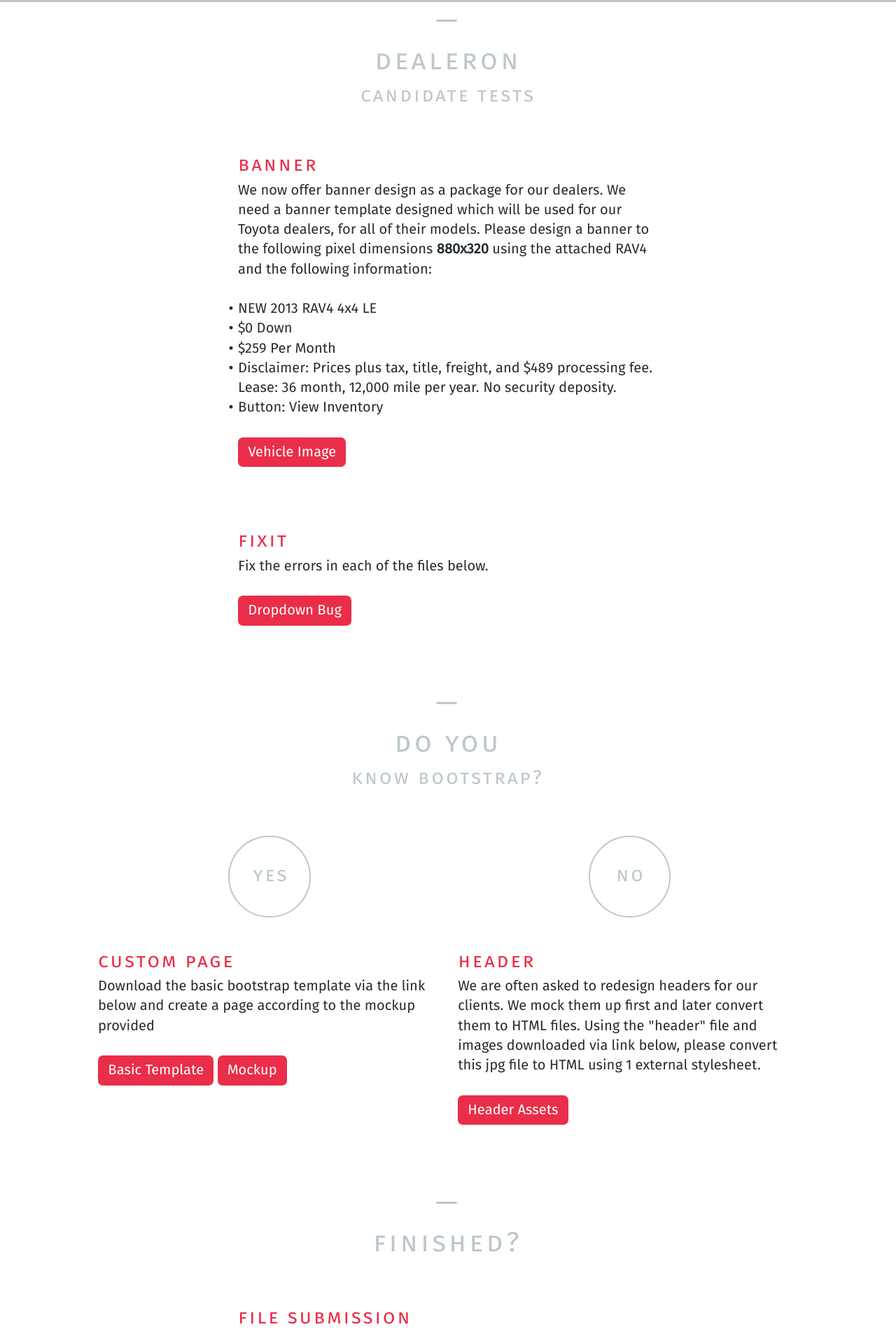
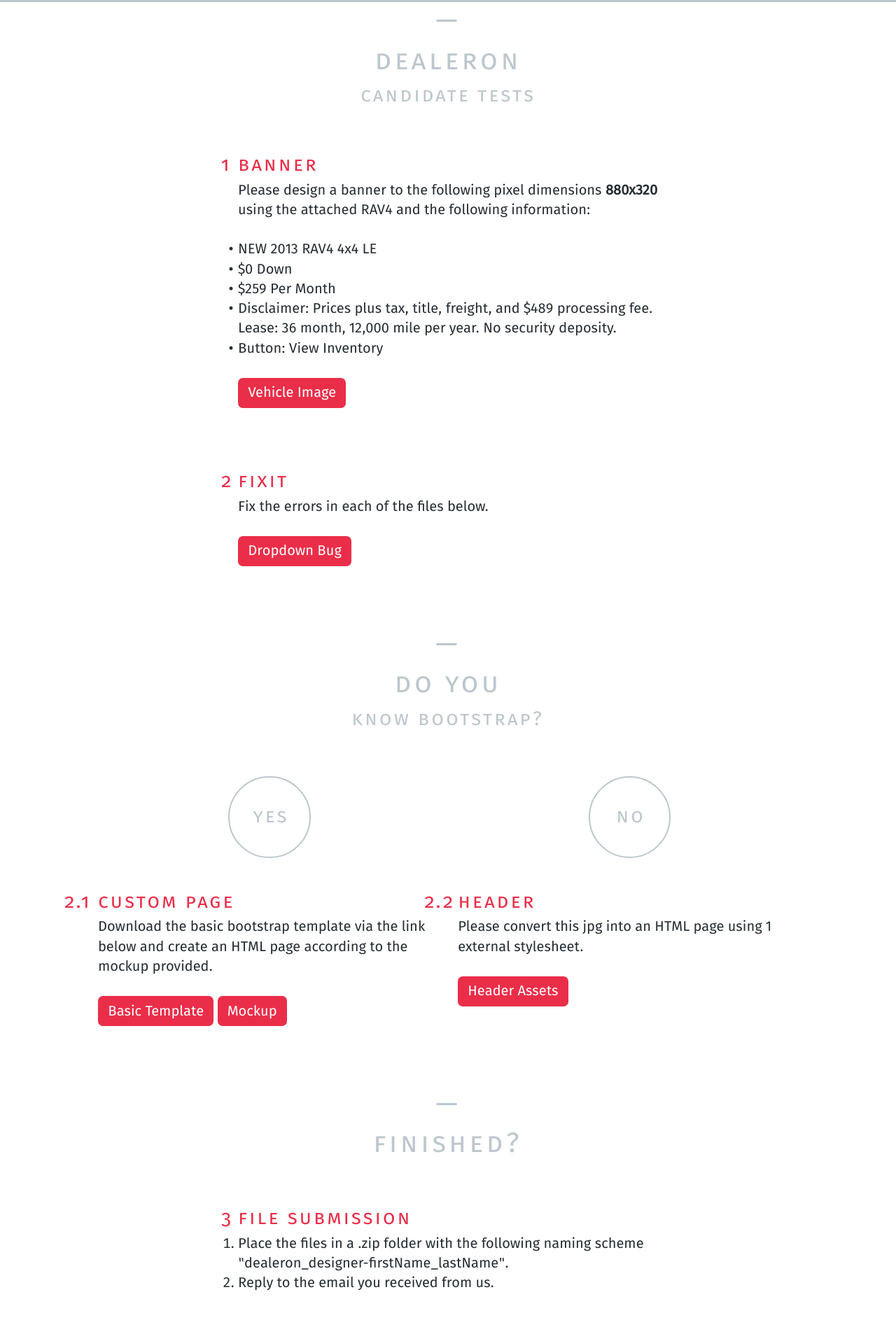
Before and after one commit to DealerOnClass/candidate, a Jekyll site: the page built from index.html, in a window 1280 px wide. Shown: the top 1906 px of the page at 70% size. Built offline with Jekyll 4.4.1, drawn with Linux system fonts in a browser that asks for light colours; some of the changed text lies outside the part shown.

Commit message:
Update v7

```diff
--- a/index.html
+++ b/index.html
@@ -2,12 +2,12 @@
 layout: default
 class: home
 ---
-<main class="site__main">
+<main class="site__main counter__reset--section">
     <article>
         <section class="wrapper">
             <div class="row">
-                <h4 class="heading--primary">Banner</h4>
-                <p>We now offer banner design as a package for our dealers. We need a banner template designed which will be used for our Toyota dealers, for all of their models. Please design a banner to the following pixel dimensions <strong>880x320</strong> using the attached RAV4 and the following information:</p>
+                <h4 class="heading--primary counter--increment">Banner</h4>
+                <p>Please design a banner to the following pixel dimensions <strong>880x320</strong> using the attached RAV4 and the following information:</p>
                 <ul class="list--bulleted asset__list">
                     <li>NEW 2013 RAV4 4x4 LE</li>
                     <li>$0 Down</li>
@@ -20,12 +20,12 @@
         </section>
         <section class="wrapper">
             <div class="row">
-                <h4 class="heading--primary">Fixit</h4>
+                <h4 class="heading--primary counter--increment">Fixit</h4>
                 <p>Fix the errors in each of the files below.</p>
                 <a class="btn--primary" href="{{ "/doc/fix__dropdown.zip" | prepend: site.baseurl }}">Dropdown Bug</a>
             </div>
         </section>
-        <section class="wrapper--large">
+        <section class="wrapper--large counter__reset--subsection">
             <header class="heading--group">
                 <h3 class="center [ heading--neutral heading--smallcap heading--leader ]">Do You</h3>
                 <h4 class="center [ heading--neutral heading--smallcap ]">Know Bootstrap?</h4>
@@ -35,17 +35,17 @@
                     <p class="delta [ heading--smallcap heading--round ]">
                         <span>yes</span>
                     </p>
-                    <h4 class="heading--primary">Custom Page</h4>
-                    <p>Download the basic bootstrap template via the link below and create a page according to the mockup provided</p>
-                    <a class="btn--primary" href="http://getbootstrap.com/getting-started/#template">Basic Template</a>
+                    <h4 class="heading--primary counter--subsection">Custom Page</h4>
+                    <p>Download the basic bootstrap template via the link below and create an HTML page according to the mockup provided.</p>
+                    <a class="btn--primary" href="http://getbootstrap.com/getting-started/#template" target="_blank">Basic Template</a>
                     <a class="btn--primary" href="{{ "/doc/bootstrap__custompage.zip" | prepend: site.baseurl }}">Mockup</a>
                 </section>
                 <section class="col--3--medium">
                     <p class="delta [ heading--smallcap heading--round ]">
                         <span>no</span>
                     </p>
-                    <h4 class="heading--primary">Header</h4>
-                    <p>We are often asked to redesign headers for our clients. We mock them up first and later convert them to HTML files. Using the "header" file and images downloaded via link below, please convert this jpg file to HTML using 1 external stylesheet.</p>
+                    <h4 class="heading--primary counter--subsection">Header</h4>
+                    <p>Please convert this jpg into an HTML page using 1 external stylesheet.</p>
                     <a class="btn--primary" href="{{ "/doc/header__assets.zip" | prepend: site.baseurl }}">Header Assets</a>
                 </section>
             </article>
@@ -55,7 +55,7 @@
                 <h3 class="center [ heading--neutral heading--smallcap heading--leader ]">Finished?</h3>
             </header>
             <div class="row">
-                <h4 class="heading--primary">File Submission</h4>
+                <h4 class="heading--primary counter--increment">File Submission</h4>
                 <ol>
                     <li>Place the files in a .zip folder with the following naming scheme "dealeron_designer-firstName_lastName".</li>
                     <li>Reply to the email you received from us.</li>
@@ -78,10 +78,6 @@
                                 <li class="nested__file">nested files</li>
                             </ul>
                             <li class="folder--parent">Bootstrap Custom Page</li>
-                            <ul>
-                                <li class="nested__file">nested files</li>
-                            </ul>
-                            <li class="folder--parent">Bootstrap Reviews Page</li>
                             <ul>
                                 <li class="nested__file">nested files</li>
                             </ul>
```
Also changed, not shown: _compass/2-tools/_helper.scss (+25 -4 lines), css/screen.css, 3 other files.
